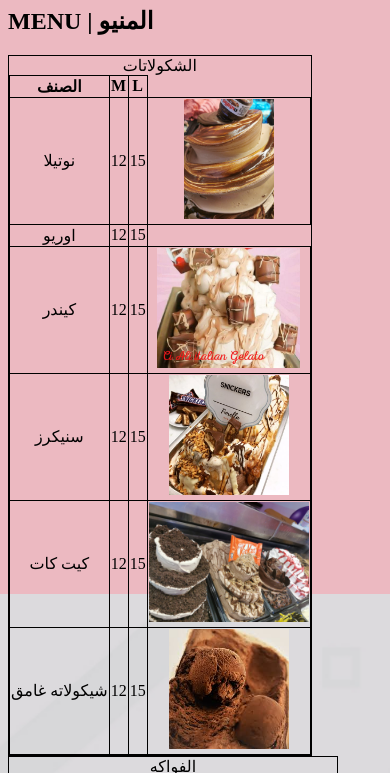
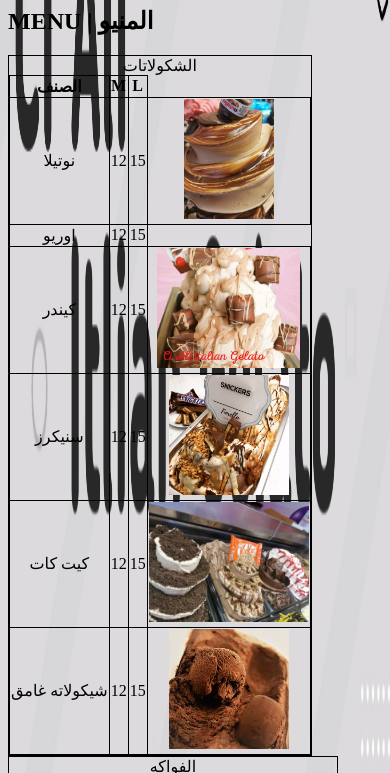
Before and after one commit to apnelgbaly/ci-ali, a plain HTML site: page العروض.html in a window 390 px wide. Shown: the part 74-847 px from the top of the page. Drawn offline with Linux system fonts and the light colour scheme.

Commit message:
Add files via upload

```diff
--- a/العروض.html
+++ b/العروض.html
@@ -16,7 +16,12 @@
             text-align: center;
             overflow-x: auto;
         }
-
+        html {
+            background-image: url(therealrealbackground.png);
+            background-repeat: no-repeat;
+            background-position: 50% 50%;
+            background-size: 1290px 1360px;
+        }
         table {
             border-collapse: collapse;
             text-align: center;
@@ -114,17 +119,9 @@
             }
 
             html {
-                background-color: rgb(236, 185, 193);
+                background-size:  400px 3000px;
             }
         }
-
-        html {
-            background-image: url(therealrealbackground.png);
-            background-repeat: no-repeat;
-            background-position: 50% 50%;
-            background-size: 1290px 1360px;
-        }
-
         div {
             text-align: center;
         }
```
Also changed, not shown: index.html (+6 -1 lines).
